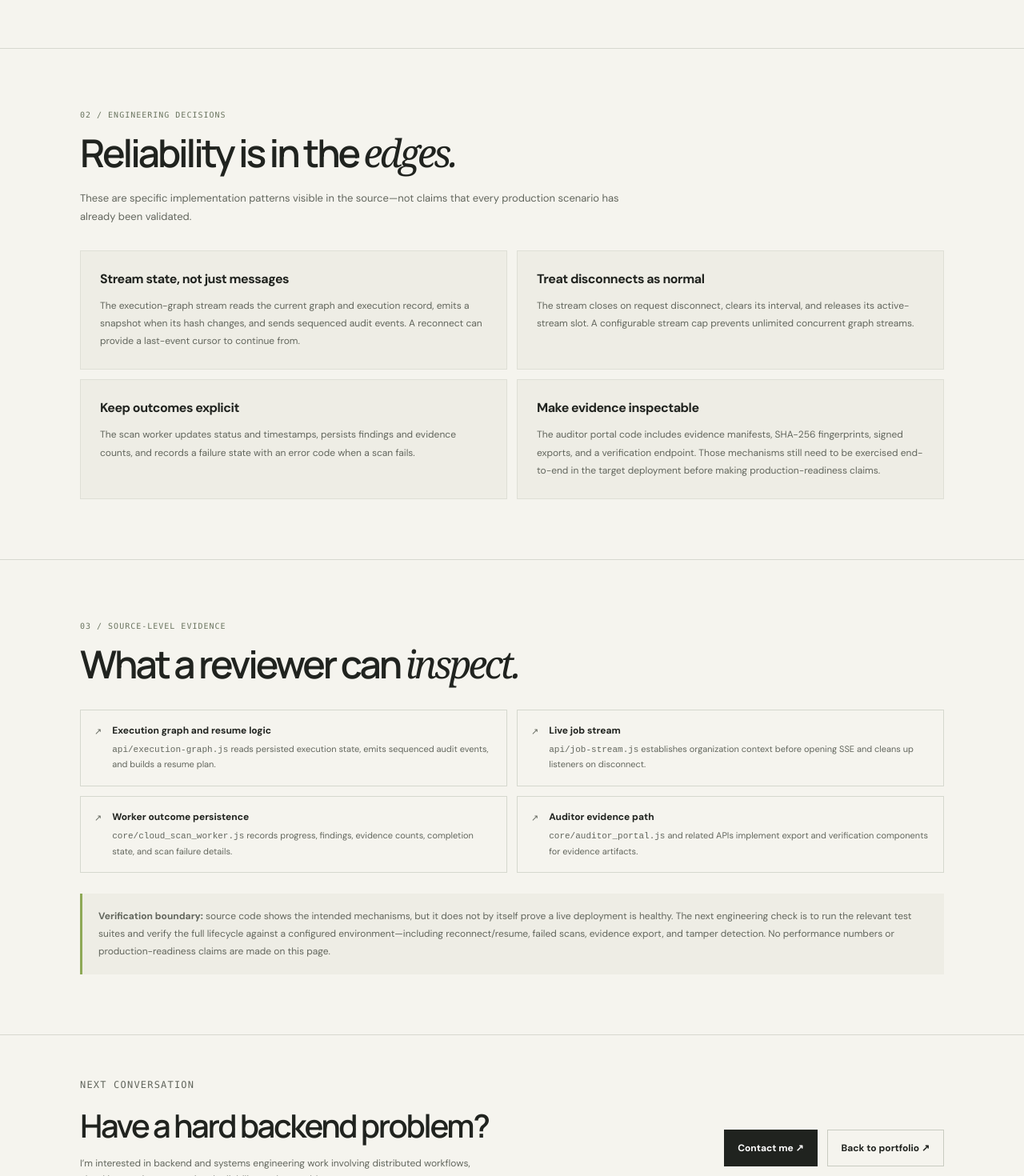
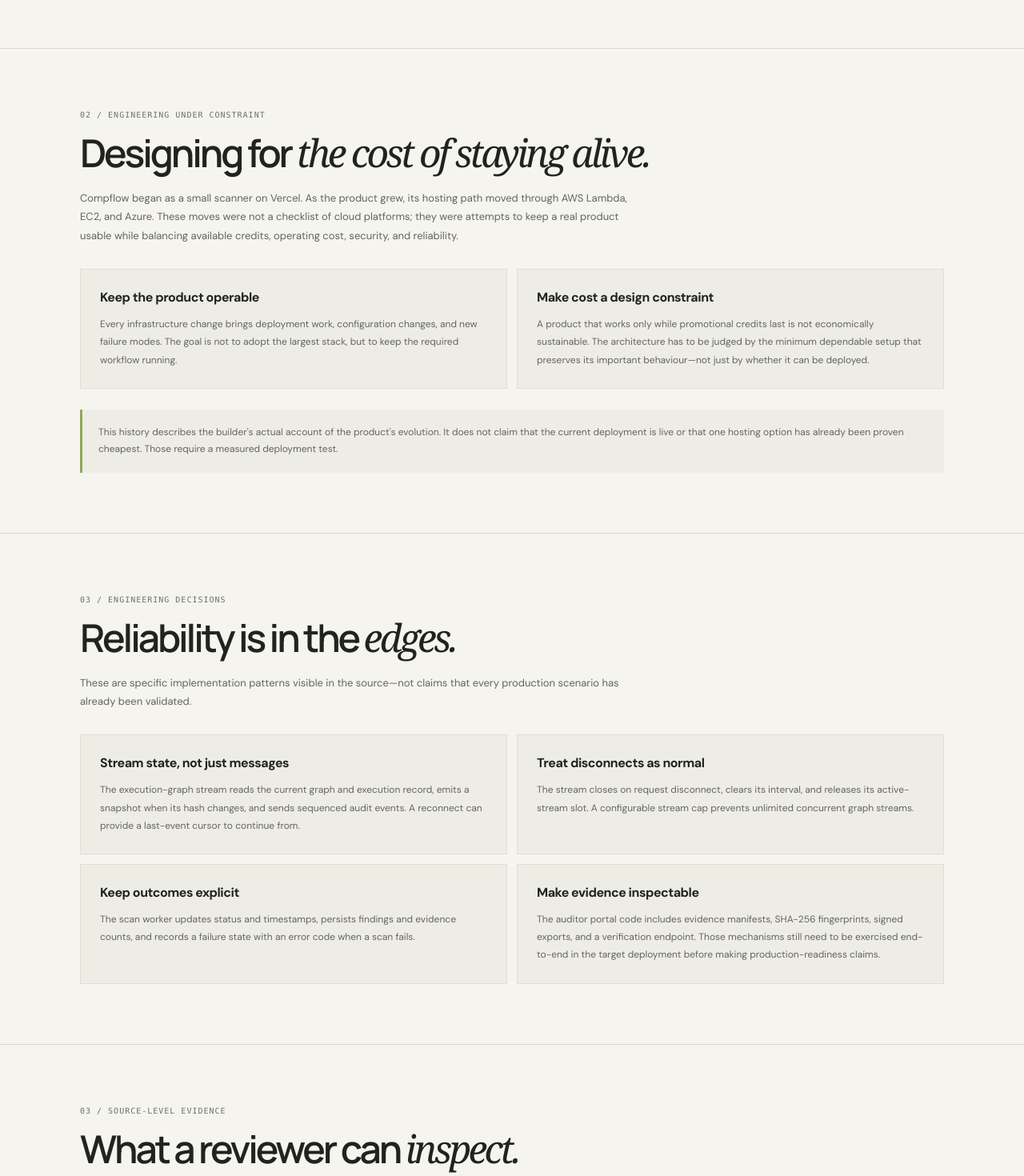
Before and after one commit to Udene1/Green-Token, a Next.js app: page /work/compflow in a window 1280 px wide. Shown: the part 1340-2810 px from the top of the page at 80% size. Built offline with nearby package versions, Linux system fonts and the light colour scheme.

Commit message:
Improve Compflow case study with source links and cost-constrained history

```diff
--- a/app/work/compflow/page.tsx
+++ b/app/work/compflow/page.tsx
@@ -130,7 +130,20 @@ export default function CompflowCaseStudy() {
 
       <section className="case-section">
         <div className="case-wrap">
-          <p className="case-label">02 / ENGINEERING DECISIONS</p>
+          <p className="case-label">02 / ENGINEERING UNDER CONSTRAINT</p>
+          <h2>Designing for <em>the cost of staying alive.</em></h2>
+          <p className="case-section-intro">Compflow began as a small scanner on Vercel. As the product grew, its hosting path moved through AWS Lambda, EC2, and Azure. These moves were not a checklist of cloud platforms; they were attempts to keep a real product usable while balancing available credits, operating cost, security, and reliability.</p>
+          <div className="case-decisions">
+            <article className="case-decision"><h3>Keep the product operable</h3><p>Every infrastructure change brings deployment work, configuration changes, and new failure modes. The goal is not to adopt the largest stack, but to keep the required workflow running.</p></article>
+            <article className="case-decision"><h3>Make cost a design constraint</h3><p>A product that works only while promotional credits last is not economically sustainable. The architecture has to be judged by the minimum dependable setup that preserves its important behaviour—not just by whether it can be deployed.</p></article>
+          </div>
+          <div className="case-caution">This history describes the builder's actual account of the product's evolution. It does not claim that the current deployment is live or that one hosting option has already been proven cheapest. Those require a measured deployment test.</div>
+        </div>
+      </section>
+
+      <section className="case-section">
+        <div className="case-wrap">
+          <p className="case-label">03 / ENGINEERING DECISIONS</p>
           <h2>Reliability is in the <em>edges.</em></h2>
           <p className="case-section-intro">These are specific implementation patterns visible in the source—not claims that every production scenario has already been validated.</p>
           <div className="case-decisions">
@@ -144,10 +157,10 @@ export default function CompflowCaseStudy() {
           <p className="case-label">03 / SOURCE-LEVEL EVIDENCE</p>
           <h2>What a reviewer can <em>inspect.</em></h2>
           <div className="case-proof">
-            <div className="case-proof-row"><span className="case-proof-mark">↗</span><div><strong>Execution graph and resume logic</strong><span><code>api/execution-graph.js</code> reads persisted execution state, emits sequenced audit events, and builds a resume plan.</span></div></div>
-            <div className="case-proof-row"><span className="case-proof-mark">↗</span><div><strong>Live job stream</strong><span><code>api/job-stream.js</code> establishes organization context before opening SSE and cleans up listeners on disconnect.</span></div></div>
-            <div className="case-proof-row"><span className="case-proof-mark">↗</span><div><strong>Worker outcome persistence</strong><span><code>core/cloud_scan_worker.js</code> records progress, findings, evidence counts, completion state, and scan failure details.</span></div></div>
-            <div className="case-proof-row"><span className="case-proof-mark">↗</span><div><strong>Auditor evidence path</strong><span><code>core/auditor_portal.js</code> and related APIs implement export and verification components for evidence artifacts.</span></div></div>
+            <div className="case-proof-row"><span className="case-proof-mark">↗</span><div><strong>Execution graph and resume logic</strong><span><a href="https://github.com/Udene1/Compflow/blob/main/api/execution-graph.js" target="_blank" rel="noreferrer"><code>api/execution-graph.js</code> ↗</a> reads persisted execution state, emits sequenced audit events, and builds a resume plan.</span></div></div>
+            <div className="case-proof-row"><span className="case-proof-mark">↗</span><div><strong>Live job stream</strong><span><a href="https://github.com/Udene1/Compflow/blob/main/api/job-stream.js" target="_blank" rel="noreferrer"><code>api/job-stream.js</code> ↗</a> establishes organization context before opening SSE and cleans up listeners on disconnect.</span></div></div>
+            <div className="case-proof-row"><span className="case-proof-mark">↗</span><div><strong>Worker outcome persistence</strong><span><a href="https://github.com/Udene1/Compflow/blob/main/core/cloud_scan_worker.js" target="_blank" rel="noreferrer"><code>core/cloud_scan_worker.js</code> ↗</a> records progress, findings, evidence counts, completion state, and scan failure details.</span></div></div>
+            <div className="case-proof-row"><span className="case-proof-mark">↗</span><div><strong>Auditor evidence path</strong><span><a href="https://github.com/Udene1/Compflow/blob/main/core/auditor_portal.js" target="_blank" rel="noreferrer"><code>core/auditor_portal.js</code> ↗</a> and related APIs implement export and verification components for evidence artifacts.</span></div></div>
           </div>
           <div className="case-caution"><strong>Verification boundary:</strong> source code shows the intended mechanisms, but it does not by itself prove a live deployment is healthy. The next engineering check is to run the relevant test suites and verify the full lifecycle against a configured environment—including reconnect/resume, failed scans, evidence export, and tamper detection. No performance numbers or production-readiness claims are made on this page.</div>
         </div>
```
